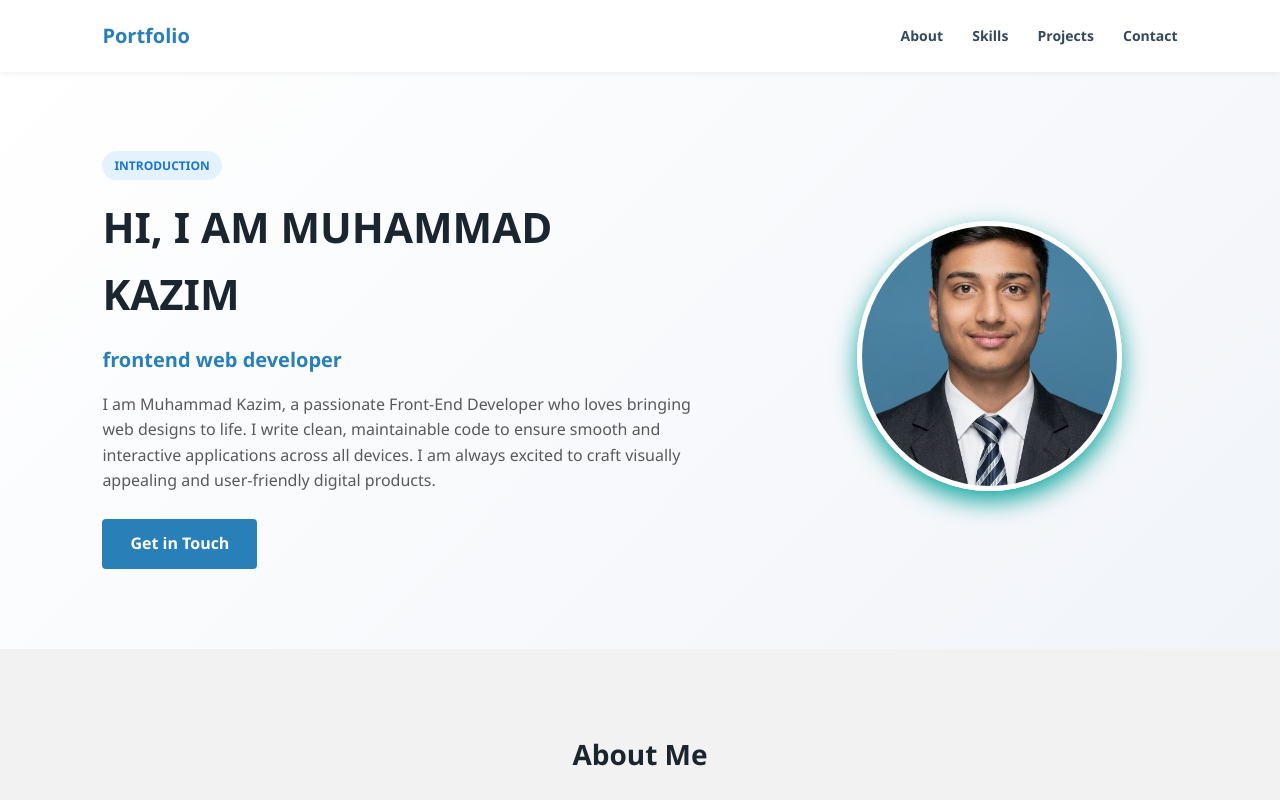
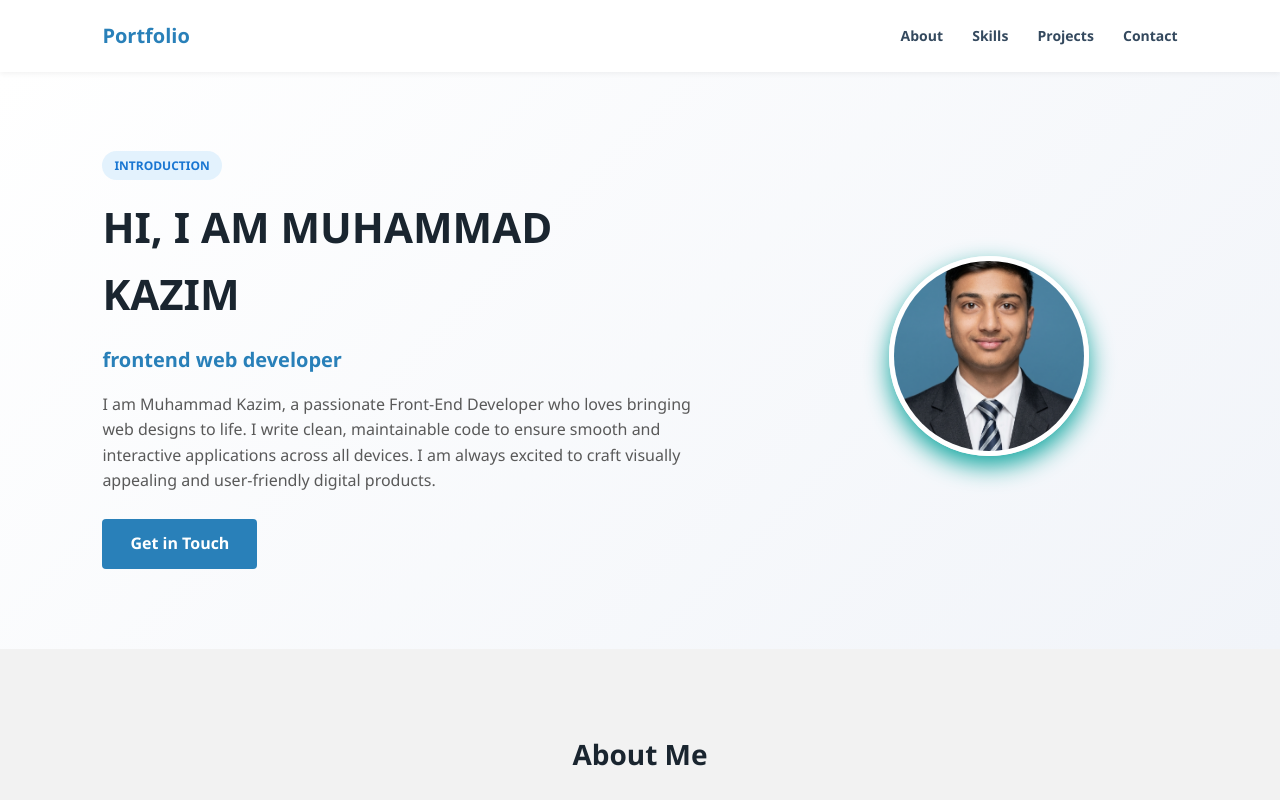
Before and after one commit to kazisohaib729-lab/portfolio, a plain HTML site: page index.html in a window 1280 px wide. Shown: the top 800 px of the page. Drawn offline with Linux system fonts and the light colour scheme.

Commit message:
Add files via upload

```diff
--- a/style.css
+++ b/style.css
@@ -192,5 +192,13 @@ body {
         height: auto;
         width: 250px;
         margin-bottom: 20px;
+
     }
 }
+
+img {
+    width: 200px !important;
+    height: 200px !important;
+    border-radius: 50% !important;
+    object-fit: cover !important;
+}
```
